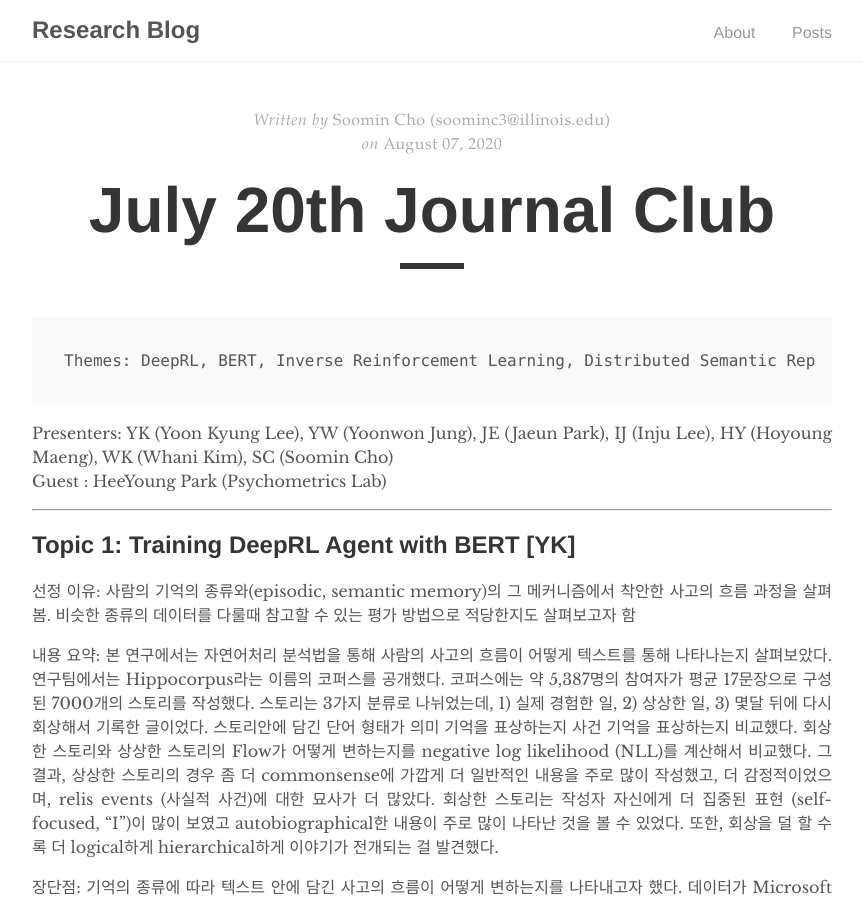
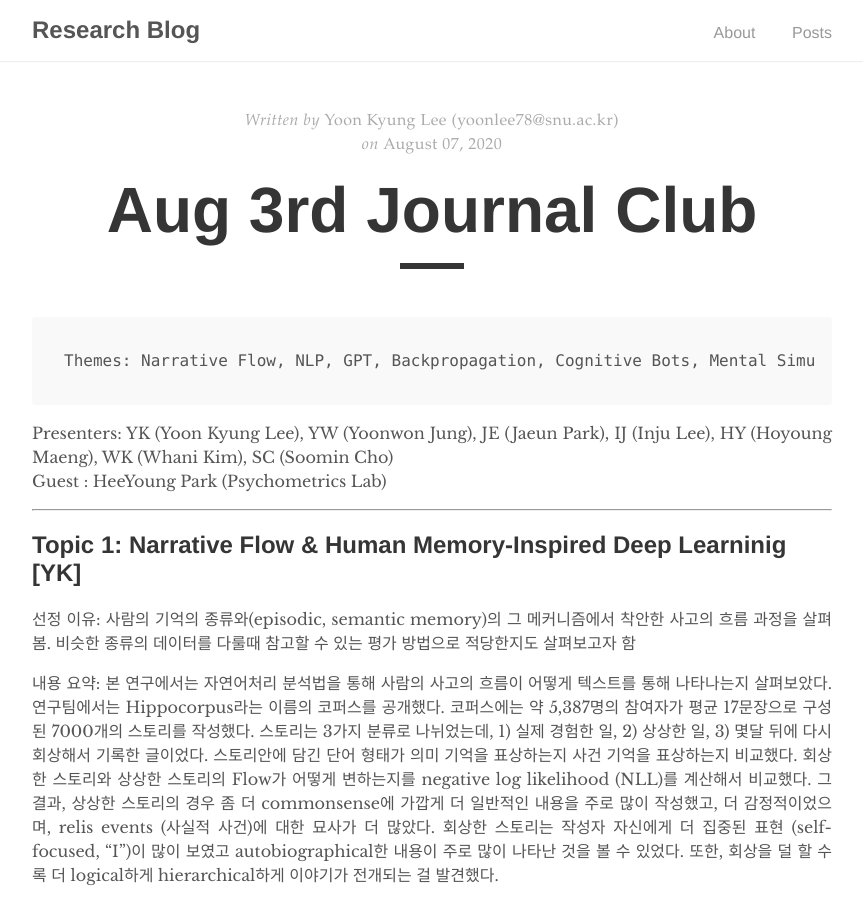
Before and after one commit to humanfactorspsych/blog, a Jekyll site: the page built from _posts/2020-08-07-study.md, in a window 1280 px wide and 900 px high. Shown: the whole window, without its empty margins (208-1071 px from the left). Built offline with Jekyll 4.4.1, drawn with Linux system fonts in a browser that asks for light colours.

Commit message:
Update 2020-08-07-study.md

```diff
--- a/_posts/2020-08-07-study.md
+++ b/_posts/2020-08-07-study.md
@@ -1,17 +1,17 @@
 ---
 layout: post
-title: "July 20th Journal Club"
-author: "Soomin Cho (soominc3@illinois.edu)"
+title: "Aug 3rd Journal Club"
+author: "Yoon Kyung Lee (yoonlee78@snu.ac.kr)"
 ---
 
-    Themes: DeepRL, BERT, Inverse Reinforcement Learning, Distributed Semantic Representation, Human Judgment, Name Entity Recognition (NER), Past Expectation, Trust in Online Social Groups, AI
+    Themes: Narrative Flow, NLP, GPT, Backpropagation, Cognitive Bots, Mental Simulation, Decision Making, Compliance in Robot Behavior
 
 Presenters: YK (Yoon Kyung Lee), YW (Yoonwon Jung), JE (Jaeun Park), IJ (Inju Lee), HY (Hoyoung Maeng), WK (Whani Kim), SC (Soomin Cho) <br>
 Guest : HeeYoung Park (Psychometrics Lab)
 
 -----------------
 
-## Topic 1: Training DeepRL Agent with BERT [YK]
+## Topic 1: Narrative Flow & Human Memory-Inspired Deep Learninig [YK]
 
 선정 이유: 사람의 기억의 종류와(episodic, semantic memory)의 그 메커니즘에서 착안한 사고의 흐름 과정을 살펴봄. 비슷한 종류의 데이터를 다룰때 참고할 수 있는 평가 방법으로 적당한지도 살펴보고자 함
 
```
